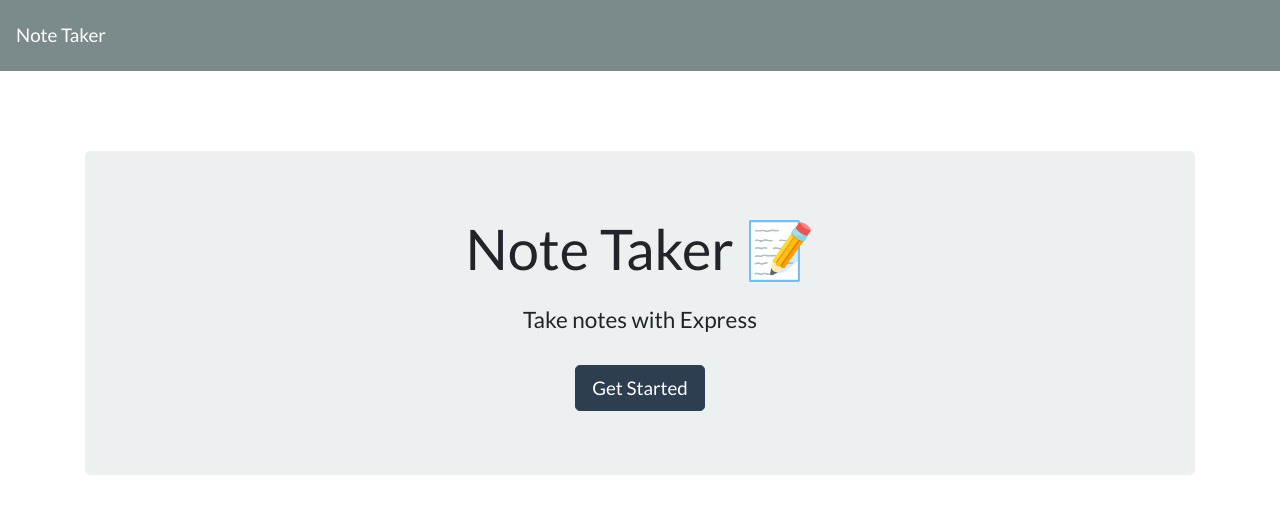
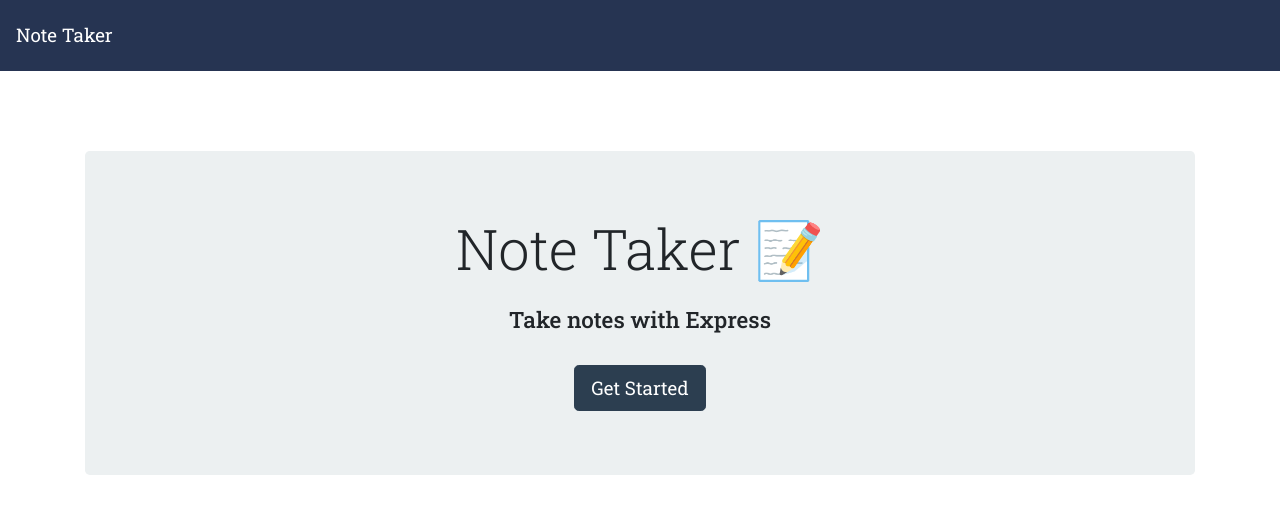
Before and after one commit to ekellv/Challenge-11, a website: page public/index.html in a window 1280 px wide. Drawn offline with nearby package versions, Linux system fonts and the light colour scheme; no server answers.

Commit message:
updating styling links

```diff
--- a/public/assets/css/styles.css
+++ b/public/assets/css/styles.css
@@ -4,6 +4,10 @@
   margin: 0;
   padding: 0;
   font-family: 'Roboto Slab', serif;
+}
+
+.navbar {
+  background-color: rgb(38, 52, 82);
 }
 
 .save-note {
@@ -19,7 +23,7 @@
 
 .note-textarea,
 .note-title {
-  color: #000000;
+  color: #1b1445;
   width: 100%;
   outline: none;
   border: none;
--- a/public/index.html
+++ b/public/index.html
@@ -10,10 +10,11 @@
   <link rel="preconnect" href="https://fonts.gstatic.com" crossorigin>
   <link href="https://fonts.googleapis.com/css2?family=Roboto+Slab:wght@100;200;300;400;500;600;700;800;900&display=swap" rel="stylesheet">
   <link rel="stylesheet" href="https://cdnjs.cloudflare.com/ajax/libs/bootswatch/4.1.3/flatly/bootstrap.min.css" />
+  <link rel="stylesheet" href="/assets/css/styles.css" />
 </head>
 
 <body>
-  <nav class="navbar navbar-dark bg-dark">
+  <nav class="navbar navbar-dark">
     <a class="navbar-brand" href="/">Note Taker
     </a>
   </nav>
```
Also changed, not shown: public/notes.html (+1 -1 lines), public/assets/images/Yellow-Legal-Lined-Paper-Template.png (added).
